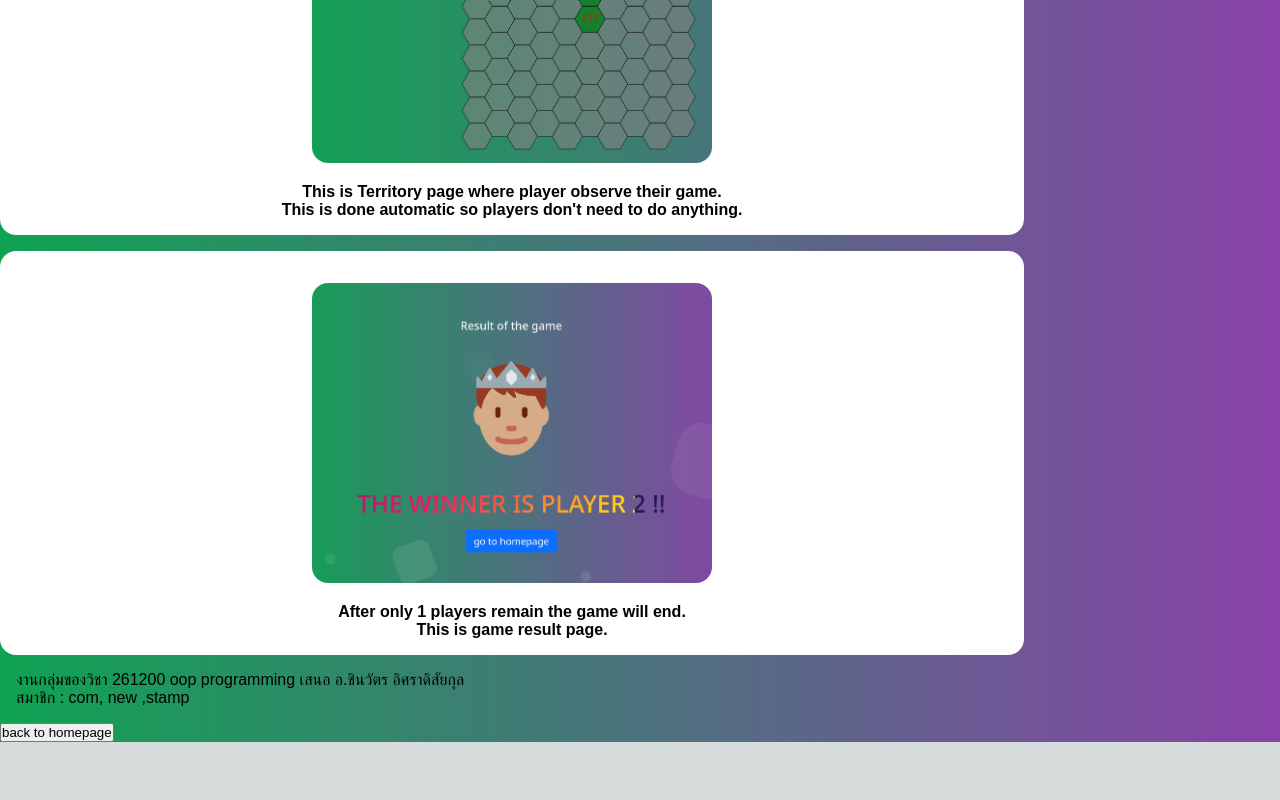
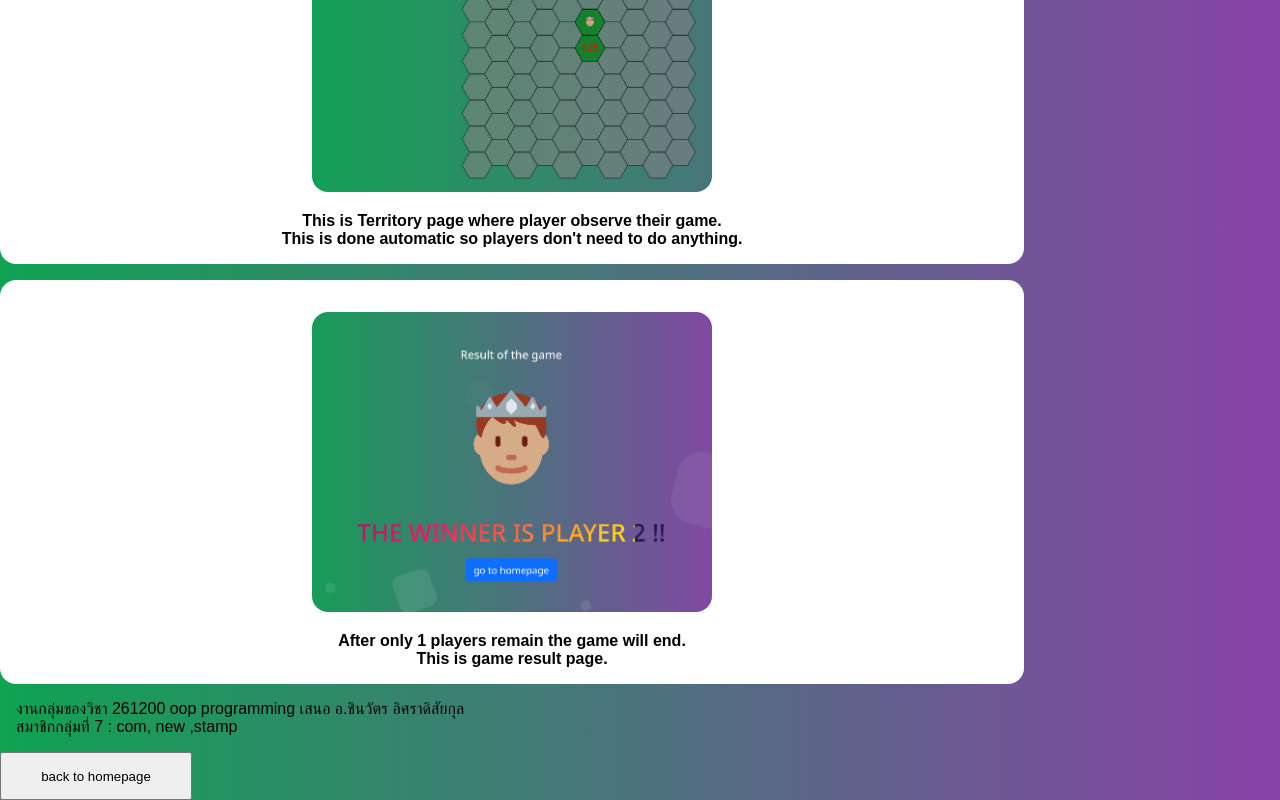
Before and after one commit to setsiri/UPBEAT-Group-7-React, a Next.js app: page /HowtoPlay in a window 1280 px wide. Shown: the part 3330-4130 px from the top of the page. Before the commit the page ends 4072 px from the top, so only its background shows below. Built offline with nearby package versions, Linux system fonts and the light colour scheme.

Commit message:
update data and change css button style

```diff
--- a/pages/HowtoPlay.tsx
+++ b/pages/HowtoPlay.tsx
@@ -16,8 +16,13 @@ import { motion, AnimatePresence, color } from "framer-motion";
 function homeButton() {
   return (
     <Link href="/">
-      <div className="text-center">
-        <button className="btn btn-secondary">back to homepage</button>
+      <div className="text-center my-4">
+        <button
+          className="btn btn-secondary fs-5"
+          style={{ width: "12rem", height: "3rem" }}
+        >
+          back to homepage
+        </button>
       </div>
     </Link>
   );
@@ -52,7 +57,7 @@ const ScrollToTop = () => {
       {" "}
       {showTopBtn && (
         <button
-          className="btn btn-secondary"
+          className="btn btn-secondary fs-5"
           style={{
             height: "60px",
             width: "60px",
@@ -184,7 +189,9 @@ function HowtoPlay() {
             style={{ margin: "1rem" }}
           >
             งานกลุ่มของวิชา 261200 oop programming เสนอ อ.ชินวัตร อิศราดิสัยกุล
-            <p className="text-center  mx-5">สมาชิก : com, new ,stamp</p>
+            <p className="text-center  mx-5">
+              สมาชิกกลุ่มที่ 7 : com, new ,stamp
+            </p>
           </p>
           {homeButton()}
           <ScrollToTop />
```
